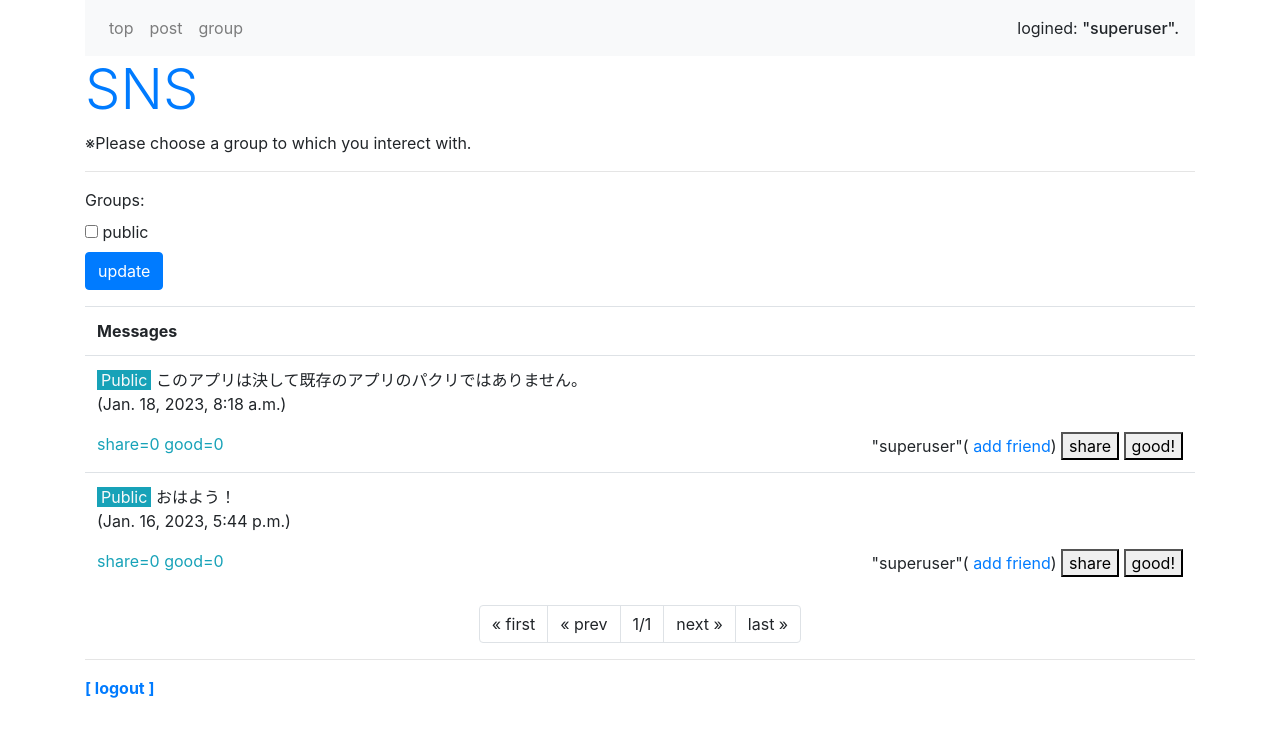
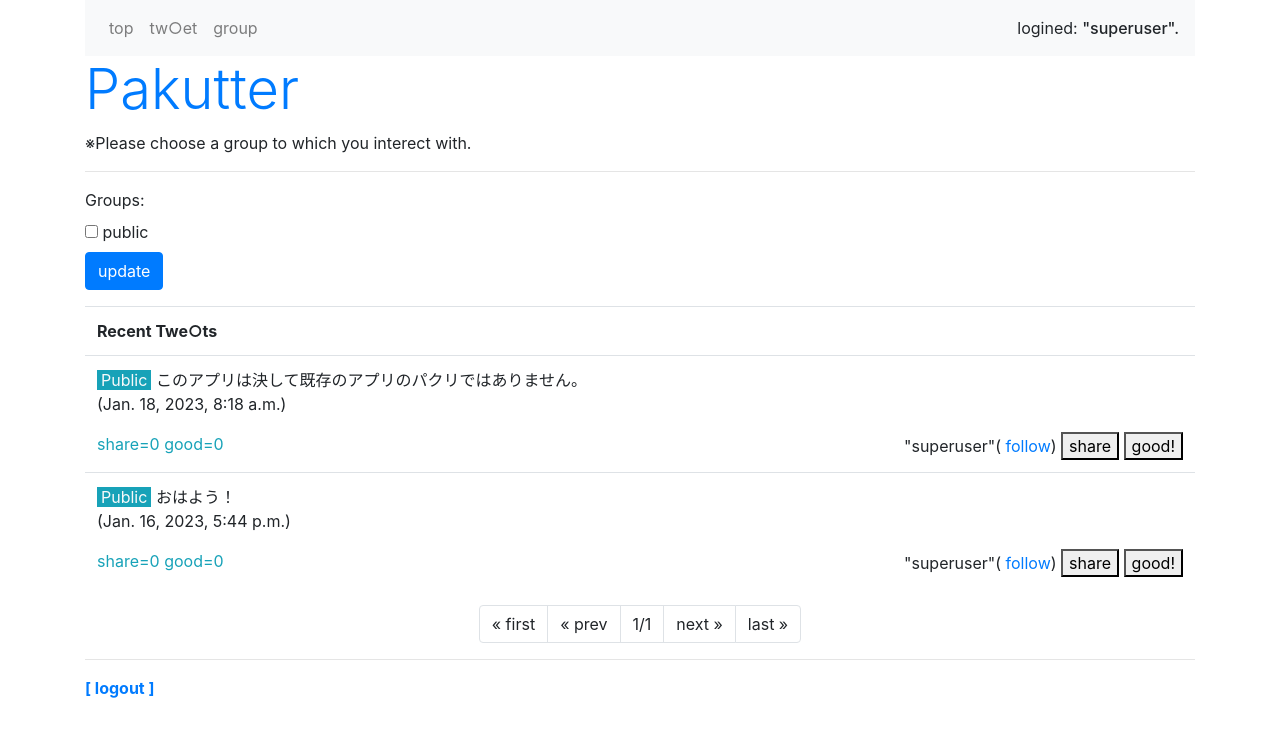
Before and after one commit to Mntisgod/SNS, a Django app: page /sns/ in a window 1280 px wide. Shown: the top 737 px of the page. Run offline with Django 4.2, Linux system fonts and the light colour scheme; a user stored in the database is signed in; data comes from the database, SQL or seed files in the repository; both versions use the stored data as it was after the commit; data that the repository does not hold is empty; some libraries are stand-ins or nearby versions.

Commit message:
change stiles

```diff
--- /dev/null
+++ b/mysns/sns/css/index.css
@@ -0,0 +1,3 @@
+title {
+    font-family:"MS明朝";
+}
--- a/mysns/sns/templates/sns/index.html
+++ b/mysns/sns/templates/sns/index.html
@@ -9,7 +9,7 @@ function sendGroupForm(page) {
     document.group_form.submit();
 }
 </script>
-<h1 class="display-4 text-primary">SNS</h1>
+<h1 class="display-4 text-primary">Pakutter</h1>
 <p>※Please choose a group to which you interect with.</p>
 {% if messages %}
 <ul class="messages">
@@ -34,7 +34,7 @@ function sendGroupForm(page) {
     </form>
 </div>
 <table class="table mt-3">
-    <tr><th>Messages</th></tr>
+    <tr><th>Recent Twe○ts</th></tr>
 {% for item in contents %}
     <tr><td>
     <p class="my-0">
@@ -51,7 +51,7 @@ function sendGroupForm(page) {
     </span>
     <span class="float-right">
         "{{item.owner}}"(<a href="{% url 'add' %}?name={{item.owner}}">
-            add friend</a>)
+            follow</a>)
         <a href="{% url 'share' item.id %}">
             <button class="py-0">share</button></a>
         <a href="{% url 'good' item.id %}">
--- a/mysns/sns/templates/sns/layout.html
+++ b/mysns/sns/templates/sns/layout.html
@@ -15,7 +15,7 @@
             <a class="nav-link" href="{% url 'index' %}">top</a>
         </li>
         <li class="nav-item">
-            <a class="nav-link" href="{% url 'post' %}">post</a>
+            <a class="nav-link" href="{% url 'post' %}">tw○et</a>
         </li>
         <li class="nav-item">
             <a class="nav-link" href="{% url 'groups' %}">group</a>
--- a/mysns/sns/templates/sns/post.html
+++ b/mysns/sns/templates/sns/post.html
@@ -3,7 +3,7 @@
 {% block title %}Post{% endblock %}
 
 {% block header %}
-<h1 class="display-4 text-primary">Post</h1>
+<h1 class="display-4 text-primary">Tw○et</h1>
 <p  class="caption">※Please chose a group to which you post.</p>
 {% if messages %}
 <ul class="list-group">
@@ -19,6 +19,6 @@
 <form action="{% url 'post' %}" method="post">
 {% csrf_token %}
 {{form.as_p}}
-<button class="btn btn-primary">Post!</button>
+<button class="btn btn-primary">Twee○</button>
 </form>
 {% endblock %}
```
Also changed, not shown: mysns/db.sqlite3.
